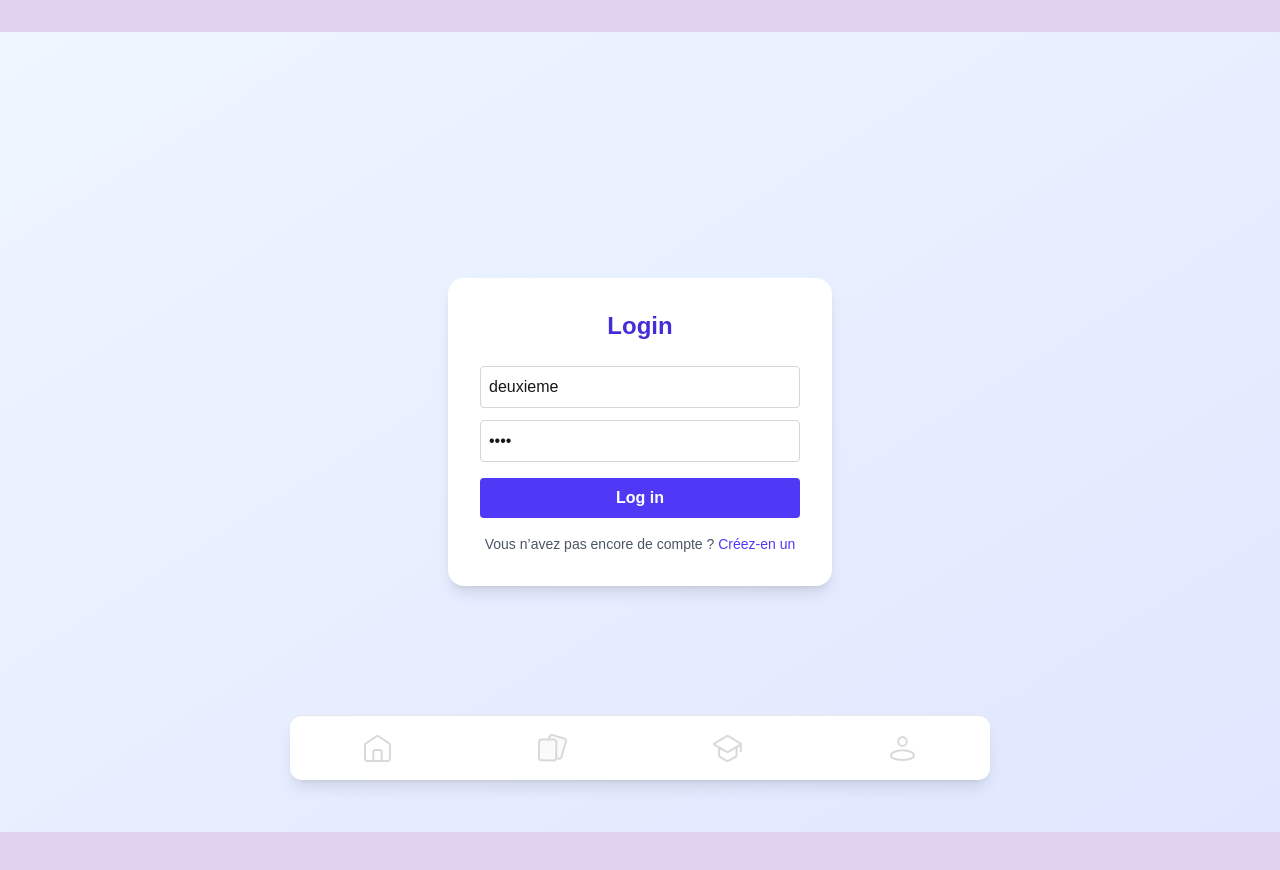
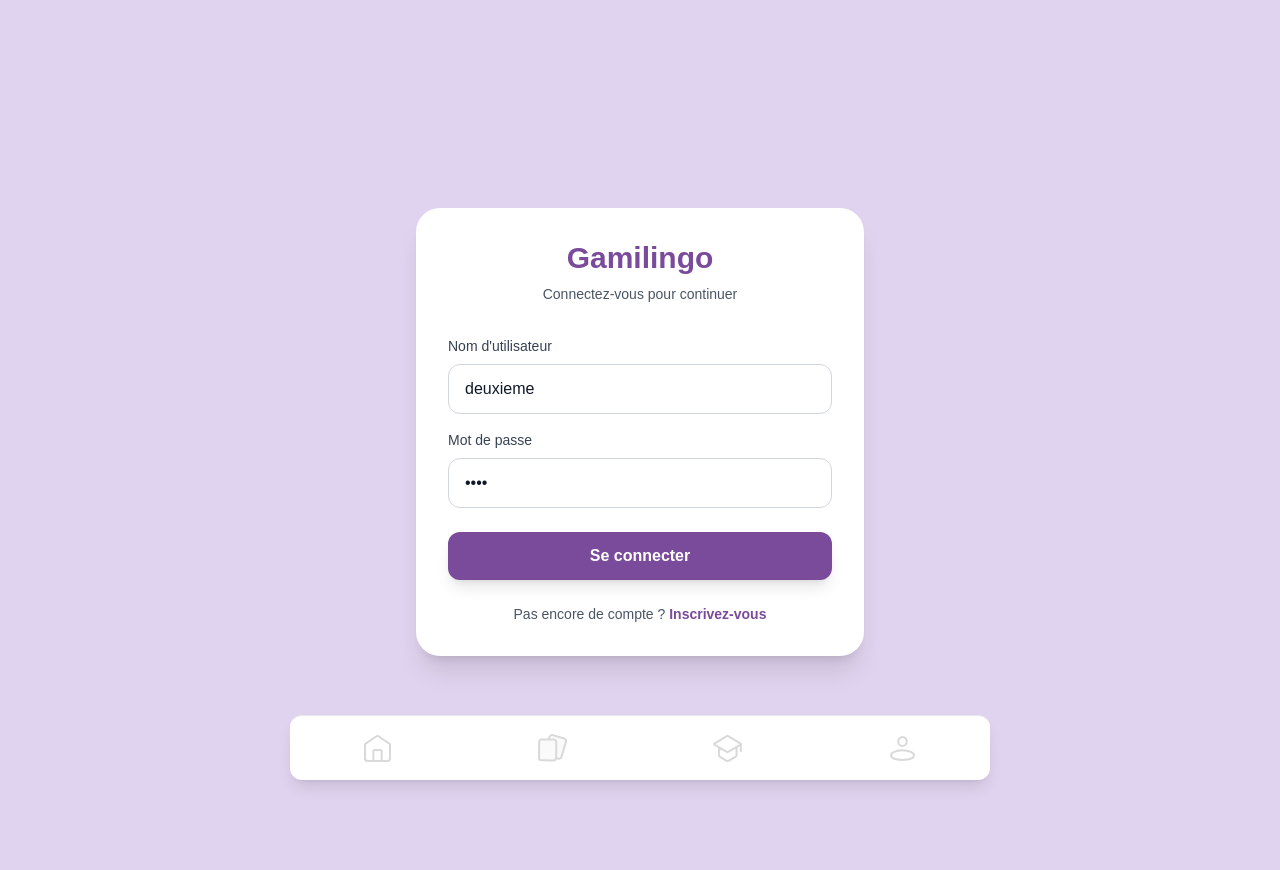
Before and after one commit to akashiyo/gamilingo, a Next.js app: page /login in a window 1280 px wide. Shown: the top 870 px of the page. Built offline with nearby package versions, Linux system fonts and the light colour scheme; no server answers.

Commit message:
[main] feat: enhance UI components, improve layout and accessibility; update login and game pages

```diff
--- a/src/app/api/xp/route.ts
+++ b/src/app/api/xp/route.ts
@@ -28,5 +28,3 @@ export const GET = async (req: Request) => {
     return NextResponse.json({ msg: "Failed to fetch xp", error: error.message }, { status: 500 });
   }
 };
-
-export default GET;
--- a/src/app/layout.tsx
+++ b/src/app/layout.tsx
@@ -1,12 +1,14 @@
+"use client";
 import type { Metadata } from "next";
 import { Geist, Geist_Mono } from "next/font/google";
-import Link from "next/link"; // pour créer des liens entre pages
+import Link from "next/link";
 import XPBar from "@/components/XPBar";
 import AuthHeader from "@/components/AuthHeader";
 import "./globals.css";
 import BottomNav from "@/app/main-menu";
 import UserHeader from "@/components/UserHeader";
 import { UserProvider } from "@/contexts/UserContext";
+import { usePathname } from "next/navigation";
 
 
 
@@ -20,10 +22,33 @@ const geistMono = Geist_Mono({
   subsets: ["latin"],
 });
 
-export const metadata: Metadata = {
-  title: "Gamilingo",
-  description: "Learning words with fun 🐉",
-};
+function LayoutContent({ children }: { children: React.ReactNode }) {
+  const pathname = usePathname();
+  const isHomepage = pathname === "/";
+
+  return (
+    <>
+      {/* barre de navigation */}
+      {!isHomepage && (
+        <header className="p-2 sm:p-4 w-full">
+          <div className="container mx-auto max-w-[700px] flex items-center justify-between px-2 sm:px-0">
+            <UserHeader/>
+          </div>
+        </header>
+      )}
+
+      {/* contenu spécifique à chaque page */}
+      <main>{children}</main>
+
+      {/* footer global */}
+      {!isHomepage && (
+        <footer className="text-center text-sm p-2 sm:p-4 mt-6 flex-wrap items-center justify-center">
+          <BottomNav/>
+        </footer>
+      )}
+    </>
+  );
+}
 
 export default function RootLayout({
   children,
@@ -37,23 +62,7 @@ export default function RootLayout({
         style={{ backgroundColor: "var(--medium-purple)" }}
       >
         <UserProvider>
-          {/* barre de navigation */}
-          <header className="p-4">
-            <div className="container mx-auto flex items-center justify-between">
-              {/* <AuthHeader /> */}
-              {/* <XPBar /> */}
-              <UserHeader/>
-            </div>
-          </header>
-
-          {/* contenu spécifique à chaque page */}
-          <main>{children}</main>
-
-
-          {/* footer global */}
-          <footer className="text-center text-sm p-4 mt-6 flex-wrap items-center justify-center">
-            <BottomNav/>
-          </footer>
+          <LayoutContent>{children}</LayoutContent>
         </UserProvider>
       </body>
     </html>
--- a/src/app/login/page.tsx
+++ b/src/app/login/page.tsx
@@ -39,45 +39,92 @@ export default function LoginPage() {
   };
 
   return (
-      <div className="min-h-screen flex items-center justify-center bg-gradient-to-br from-blue-50 to-indigo-100">
+      <div className="min-h-screen flex items-center justify-center px-4"
+           style={{ backgroundColor: 'var(--medium-purple)' }}>
+        <div className="w-full max-w-md">
           <form
               onSubmit={handleLogin}
-            className="bg-white p-8 rounded-2xl shadow-lg w-full max-w-sm"
+              className="bg-white dark:bg-gray-800 p-8 rounded-3xl shadow-xl"
           >
-          <h1 className="text-2xl font-bold text-center mb-6 text-indigo-700">Login</h1>
+            {/* Logo or Title */}
+            <div className="text-center mb-8">
+              <h1 className="text-3xl font-bold mb-2"
+                  style={{ color: 'var(--dark-purple)' }}>
+                Gamilingo
+              </h1>
+              <p className="text-gray-600 dark:text-gray-300 text-sm">
+                Connectez-vous pour continuer
+              </p>
+            </div>
 
-          {error && <p className="text-red-500 text-sm mb-3 text-center">{error}</p>}
+            {error && (
+              <div className="bg-red-50 dark:bg-red-900/30 border border-red-200 dark:border-red-700 text-red-600 dark:text-red-400 text-sm p-3 rounded-xl mb-4 text-center">
+                {error}
+              </div>
+            )}
 
+            <div className="space-y-4">
+              <div>
+                <label htmlFor="username" className="block text-sm font-medium mb-2 text-gray-700 dark:text-gray-300">
+                  Nom d'utilisateur
+                </label>
                 <input
+                    id="username"
                     type="text"
-              placeholder="Username"
+                    placeholder="Entrez votre nom d'utilisateur"
                     value={username}
                     onChange={(e) => setUsername(e.target.value)}
-              className="border border-gray-300 p-2 rounded w-full mb-3 focus:border-indigo-500 focus:ring-1 focus:ring-indigo-400 outline-none transition dark:text-black"
+                    className="w-full px-4 py-3 rounded-xl border border-gray-300 dark:border-gray-600 bg-white dark:bg-gray-700 text-gray-900 dark:text-gray-100 placeholder-gray-400 dark:placeholder-gray-500 focus:outline-none focus:ring-2 focus:ring-offset-2 transition-all"
+                    style={{
+                      '--tw-ring-color': 'var(--dark-purple)',
+                      '--tw-ring-offset-color': 'white'
+                    } as React.CSSProperties}
+                    required
                 />
+              </div>
 
+              <div>
+                <label htmlFor="password" className="block text-sm font-medium mb-2 text-gray-700 dark:text-gray-300">
+                  Mot de passe
+                </label>
                 <input
+                    id="password"
                     type="password"
-              placeholder="Password"
+                    placeholder="Entrez votre mot de passe"
                     value={pwd}
                     onChange={(e) => setPwd(e.target.value)}
-              className="border border-gray-300 p-2 rounded w-full mb-4 focus:border-indigo-500 focus:ring-1 focus:ring-indigo-400 outline-none transition dark:text-black"
+                    className="w-full px-4 py-3 rounded-xl border border-gray-300 dark:border-gray-600 bg-white dark:bg-gray-700 text-gray-900 dark:text-gray-100 placeholder-gray-400 dark:placeholder-gray-500 focus:outline-none focus:ring-2 focus:ring-offset-2 transition-all"
+                    style={{
+                      '--tw-ring-color': 'var(--dark-purple)',
+                      '--tw-ring-offset-color': 'white'
+                    } as React.CSSProperties}
+                    required
                 />
+              </div>
+            </div>
 
             <button
                 type="submit"
-              className="bg-indigo-600 text-white w-full py-2 rounded font-semibold hover:bg-indigo-700 transition"
+                className="w-full py-3 rounded-xl font-semibold text-white mt-6 shadow-lg hover:shadow-xl transform hover:scale-[1.02] active:scale-[0.98] transition-all"
+                style={{ backgroundColor: 'var(--dark-purple)' }}
             >
-            Log in
+              Se connecter
             </button>
 
-          <p className="text-center text-sm mt-4 text-gray-600">
-            Vous n’avez pas encore de compte ?{" "}
-            <a href="/signup" className="text-indigo-600 hover:underline font-medium">
-              Créez-en un
+            <div className="mt-6 text-center">
+              <p className="text-sm text-gray-600 dark:text-gray-400">
+                Pas encore de compte ?{" "}
+                <a
+                  href="/signup"
+                  className="font-semibold hover:underline transition-colors"
+                  style={{ color: 'var(--dark-purple)' }}
+                >
+                  Inscrivez-vous
                 </a>
               </p>
+            </div>
           </form>
+        </div>
       </div>
   );
 }
--- /dev/null
+++ b/src/app/login/page_old.tsx
@@ -0,0 +1,83 @@
+"use client";
+import { useState } from "react";
+import { useRouter } from "next/navigation";
+import { useUser } from "@/contexts/UserContext";
+
+export default function LoginPage() {
+  const router = useRouter();
+  const { setUser, refreshUser } = useUser();
+  const [username, setUsername] = useState("deuxieme");
+  const [pwd, setPwd] = useState("test");
+  const [error, setError] = useState("");
+
+  const handleLogin = async (e: React.FormEvent) => {
+    e.preventDefault();
+
+    try {
+      const res = await fetch("/api/auth/login", {
+        method: "POST",
+        headers: { "Content-Type": "application/json" },
+        body: JSON.stringify({ username, pwd }),
+      });
+
+      const data = await res.json();
+
+      if (!res.ok) {
+        setError(data.msg || "Login failed");
+        return;
+      }
+
+      // Set initial user data, then refresh to get complete data (including image)
+      setUser(data.user);
+      await refreshUser();
+
+      router.push("/profil");
+
+    } catch (err) {
+      setError("Erreur réseau ou serveur.");
+    }
+  };
+
+  return (
+      <div className="min-h-screen flex items-center justify-center bg-gradient-to-br from-blue-50 to-indigo-100">
+        <form
+            onSubmit={handleLogin}
+            className="bg-white p-8 rounded-2xl shadow-lg w-full max-w-sm"
+        >
+          <h1 className="text-2xl font-bold text-center mb-6 text-indigo-700">Login</h1>
+
+          {error && <p className="text-red-500 text-sm mb-3 text-center">{error}</p>}
+
+          <input
+              type="text"
+              placeholder="Username"
+              value={username}
+              onChange={(e) => setUsername(e.target.value)}
+              className="border border-gray-300 p-2 rounded w-full mb-3 focus:border-indigo-500 focus:ring-1 focus:ring-indigo-400 outline-none transition dark:text-black"
+          />
+
+          <input
+              type="password"
+              placeholder="Password"
+              value={pwd}
+              onChange={(e) => setPwd(e.target.value)}
+              className="border border-gray-300 p-2 rounded w-full mb-4 focus:border-indigo-500 focus:ring-1 focus:ring-indigo-400 outline-none transition dark:text-black"
+          />
+
+          <button
+              type="submit"
+              className="bg-indigo-600 text-white w-full py-2 rounded font-semibold hover:bg-indigo-700 transition"
+          >
+            Log in
+          </button>
+
+          <p className="text-center text-sm mt-4 text-gray-600">
+            Vous n’avez pas encore de compte ?{" "}
+            <a href="/signup" className="text-indigo-600 hover:underline font-medium">
+              Créez-en un
+            </a>
+          </p>
+        </form>
+      </div>
+  );
+}
--- a/src/app/main-menu.tsx
+++ b/src/app/main-menu.tsx
@@ -41,8 +41,8 @@ const BottomNav = () => {
     const isActive = (path: string) => pathname === path;
 
     return (
-        <nav className="fixed bottom-0 left-0 right-0 bg-white shadow-lg border-t border-gray-200 z-50 mx-10 my-5 rounded-[12px] max-w-[700px] mx-auto">
-            <div className="flex justify-around items-center h-16">
+        <nav className="fixed bottom-0 left-1/2 -translate-x-1/2 bg-white shadow-lg border-t border-gray-200 z-50 rounded-[12px] w-[calc(100%-1rem)] sm:w-[calc(100%-2rem)] max-w-[700px] my-2 sm:my-5">
+            <div className="flex justify-around items-center h-12 sm:h-16">
                 {navItems.map((item) => (
                     <button
                         key={item.id}
--- a/src/app/page.tsx
+++ b/src/app/page.tsx
@@ -67,26 +67,23 @@ export default function Home() {
                 style={{ bottom: "10", left: "250px", zIndex: 100}}
             />
 
-            {/* Logo GAMILINGOW */}
-            <img
-                className="absolute z-0 select-none opacity-60 w-[85vw] max-w-[800px]"
-                src="/GAMILINGOW.svg"
-                alt="gamilingo"
-                style={{
-                    bottom: "13%", // on le remonte un peu plus
-                    left: "50%",
-                    transform: "translateX(-50%)",
-                    objectFit: "contain",
-                }}
-            />
-
             {/* Dragon et bouton */}
             <div
-                className="absolute left-1/2 -translate-x-1/2 w-full flex justify-center z-10"
+                className="absolute left-1/2 -translate-x-1/2 w-full flex flex-col items-center justify-center z-10"
                 style={{
                     bottom: 0
                 }}
             >
+                {/* Logo GAMILINGOW */}
+                <img
+                    className="select-none opacity-60 w-[85vw] max-w-[800px] mb-4"
+                    src="/GAMILINGOW.svg"
+                    alt="gamilingo"
+                    style={{
+                        objectFit: "contain",
+                    }}
+                />
+
                 <div className="relative w-[100vw] max-w-[700px]">
                     <Image
                         src="/vodka.png"
--- a/src/components/XPBar.tsx
+++ b/src/components/XPBar.tsx
@@ -23,7 +23,7 @@ export default function XPBar() {
       <div className="w-48 bg-gray-300 rounded overflow-hidden h-4">
         <div className="bg-emerald-400 h-4" style={{ width: `${percent}%` }} />
       </div>
-      <div className="text-xs text-gray-700 opacity-100">{xp} XP · {toNext} to next level</div>
+      <div className="text-xs text-gray-700 opacity-100 hidden sm:block">{xp} XP · {toNext} to next level</div>
     </div>
   );
 }
```
Also changed, not shown: src/app/ai-chat/page.tsx (+6 -6 lines), src/app/games/page.tsx (+7 -5 lines), src/components/UserHeader.tsx (+7 -6 lines), src/script/hangman.js (+31 -28 lines), src/script/memory.js (+6 -2 lines). Lines whose indentation alone changed are shown as unchanged.
